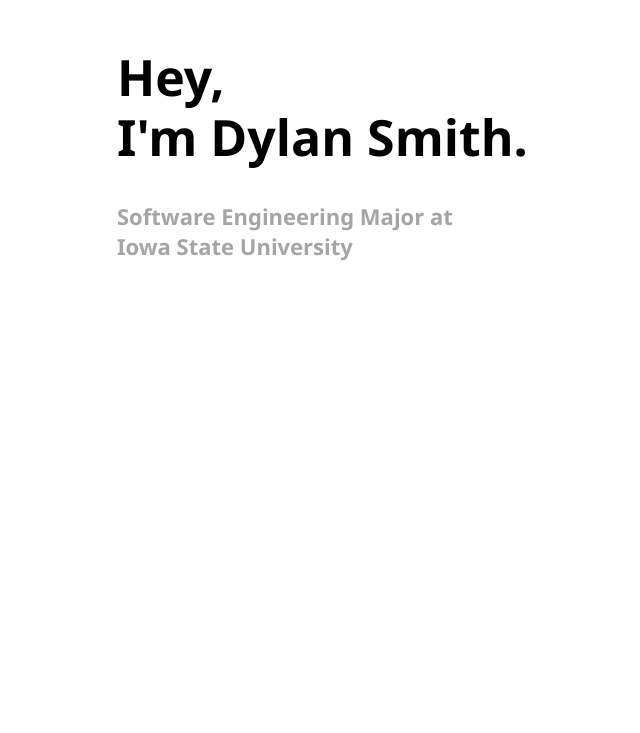
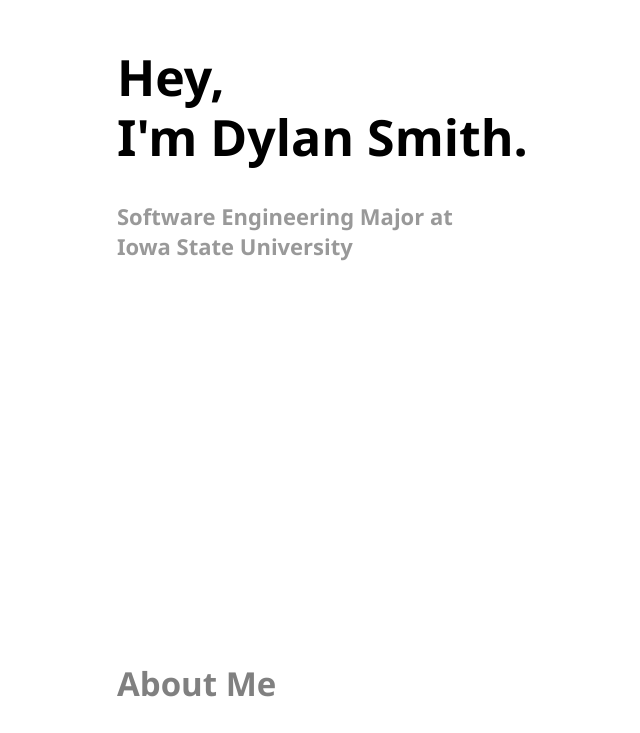
Before and after one commit to dms909/New-Website, a React (Create React App) app: page / in a window 1280 px wide. Shown: the part 203-936 px from the top of the page, without its empty margins (141-781 px from the left). Before the commit the page ends 800 px from the top, so only its background shows below. Built offline with nearby package versions, Linux system fonts and the light colour scheme.

Commit message:
added aboutme

```diff
--- a/src/App.js
+++ b/src/App.js
@@ -1,10 +1,12 @@
 import React from 'react';
 import Header from './components/Header';
+import AboutMe from './components/AboutMe';
 
 function App() {
   return (
     <div className="App">
       <Header />
+      <AboutMe />
     </div>
   );
 }
--- /dev/null
+++ b/src/components/AboutMe.js
@@ -0,0 +1,11 @@
+import React from 'react';
+
+const AboutMe = () => {
+    return (
+        <div className="AboutMe">
+            <h2>About Me</h2>
+        </div>
+     );
+}
+
+export default AboutMe;
--- a/src/index.css
+++ b/src/index.css
@@ -15,7 +15,14 @@
 .Header h2 {
   font-size: 22px;
   color: #808080;
-  -webkit-animation: fadeIn 12s;
+  -webkit-animation: fadeIn 10s;
+}
+
+.AboutMe {
+  color: #808080;
+  font-size: 22px;
+  margin-top: 400px;
+  margin-left: 250px;
 }
 
 @keyframes fadeIn {
```
